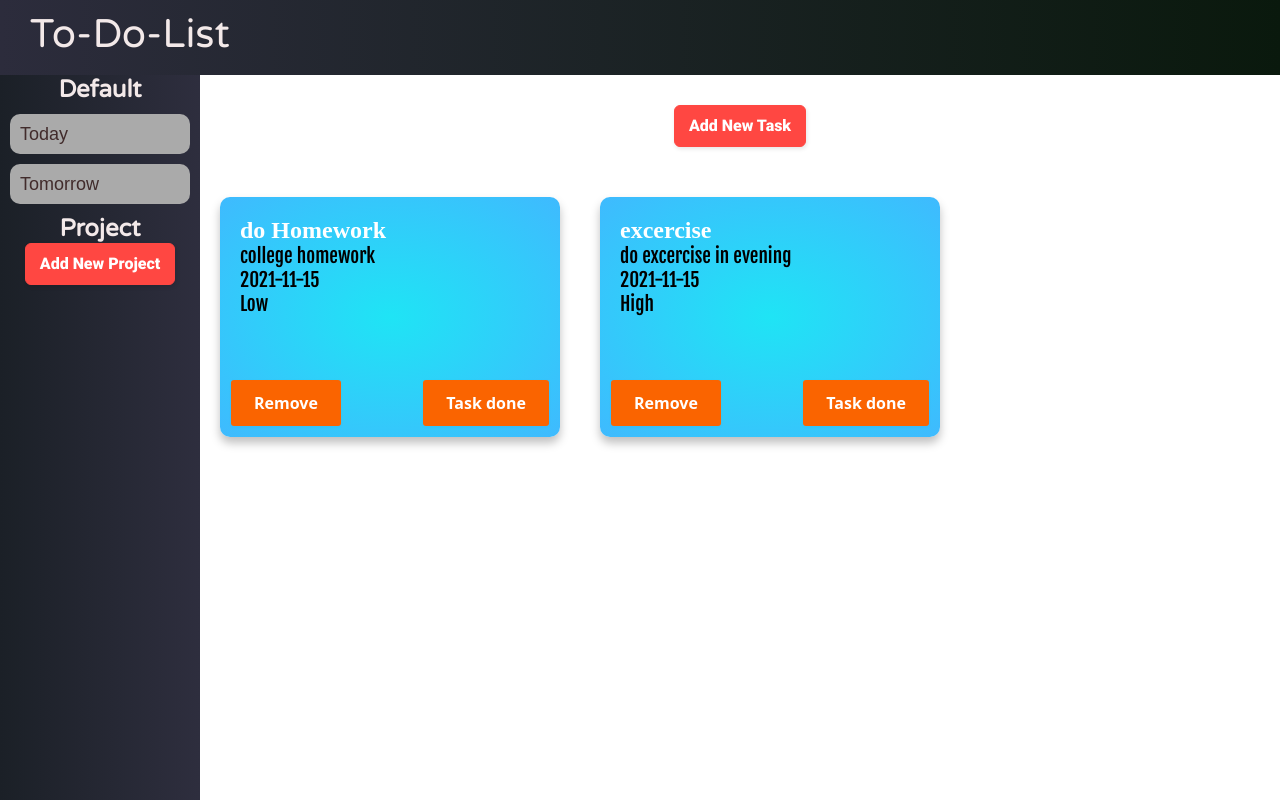
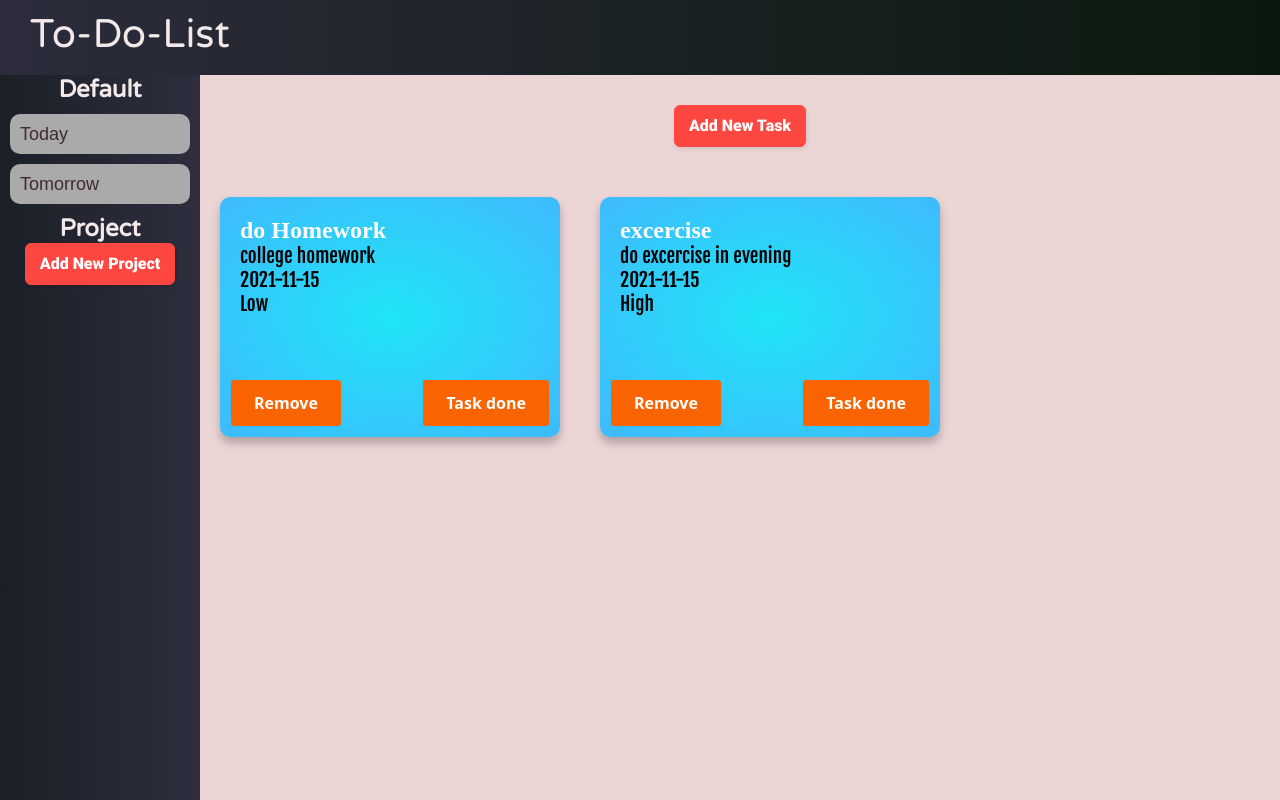
Before and after one commit to excalibrwinterberry/To-Do-List, a website built with webpack: page dist/index.html in a window 1280 px wide. Built offline with Linux system fonts and the light colour scheme; a web font is replaced by a local one.

Commit message:
changed background style

```diff
--- a/src/style.css
+++ b/src/style.css
@@ -1,48 +1,3 @@
-/* .title{
-    height: 50px;
-    margin: 0px;
-    padding: 0px;
-    background-color: bisque;
-    text-align: center;
-}
-
-
-
-#workArea{
-    background-color: rgb(147, 172, 172);
-    height: 750px;
-    margin-left: 150px;
-
-
-}
-
-body{
-    margin: 0px;
-    height: 800px;
-    font-family: "Segoe UI", Roboto, Helvetica, Arial, sans-serif;
-}
-p{
-    margin: 0px;
-    padding: 5px;
-    font-size: x-large;
-}
-
-#newTask{
-    text-align: center;
-    height: 100px;
-    background-color: rgb(218, 174, 110);
-
-}
-
-#addTask{
-    margin-top: 30px;
-}
-
-#display{
-    background-color: aquamarine;
-    height: 650px;
-}*/
-
 *{
   margin: 0px;
   padding: 0px;
@@ -69,8 +24,6 @@ font-weight:normal;
 }
 
 
-
-
 #sidebar{
   text-align: center;
   position: fixed;
@@ -78,7 +31,6 @@ font-weight:normal;
   height: 100%;
   color: #f3e9e9;
 font-family: 'Varela Round', sans-serif;
-/* background: #0D2631; */
 background: #2E2E3E;
 background: -webkit-linear-gradient(right, #2E2E3E, #1B2027);
 background: -moz-linear-gradient(right, #2E2E3E, #1B2027);
@@ -339,10 +291,6 @@ filter: progid:DXImageTransform.Microsoft.gradient( startColorstr='#ffaf4b', end
   transform: translateY(0);
 }
 
-
-
-
-
 .card {
     margin: 20px;
     padding: 20px;
@@ -444,3 +392,7 @@ filter: progid:DXImageTransform.Microsoft.gradient( startColorstr='#eeeeee', end
   bottom: 10px;
   right: 10px;
 }
+
+#newTask , #todoList , body{
+  background: #ecd5d5;
+}
```
Also changed, not shown: dist/main.js.
